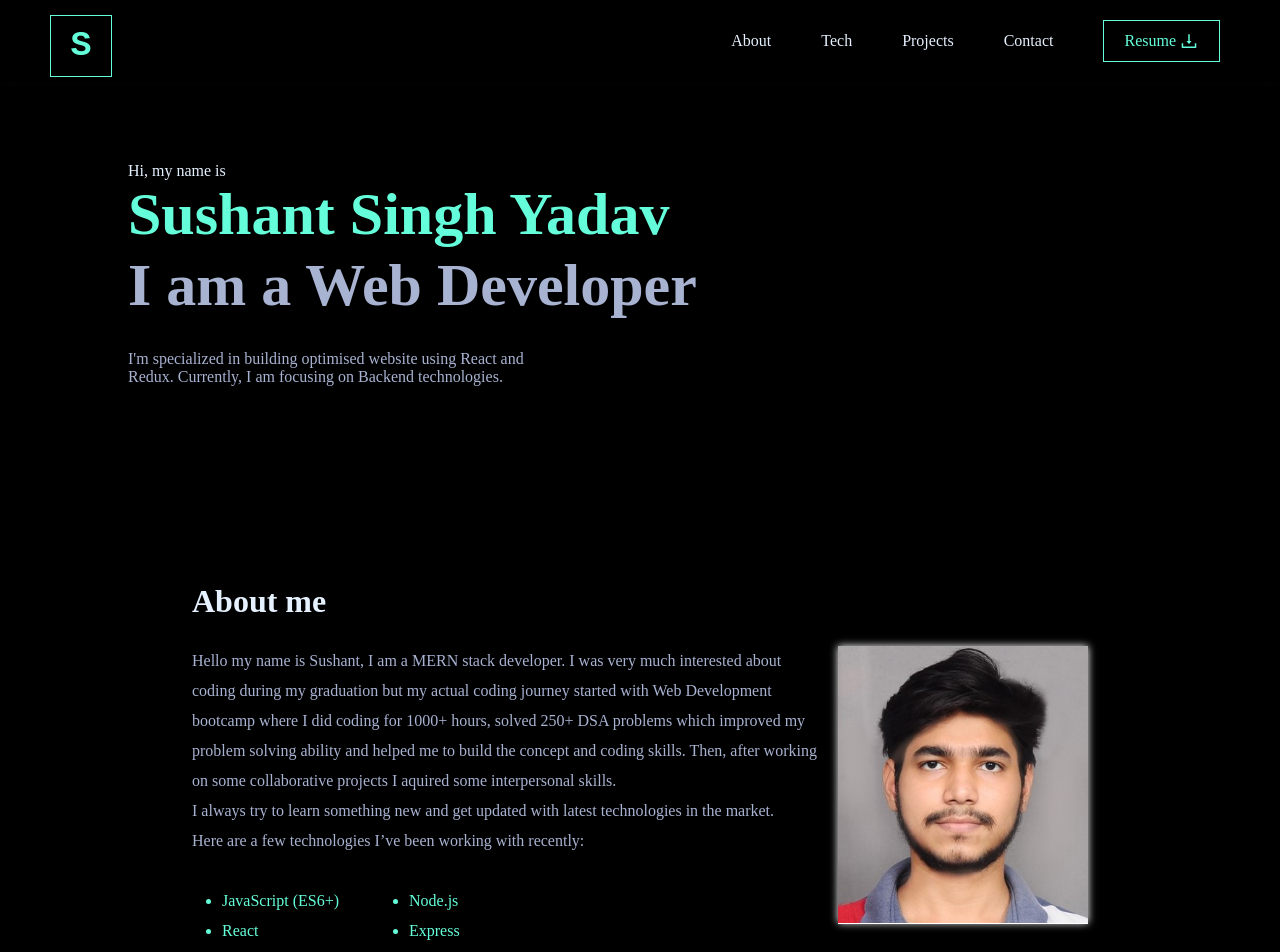
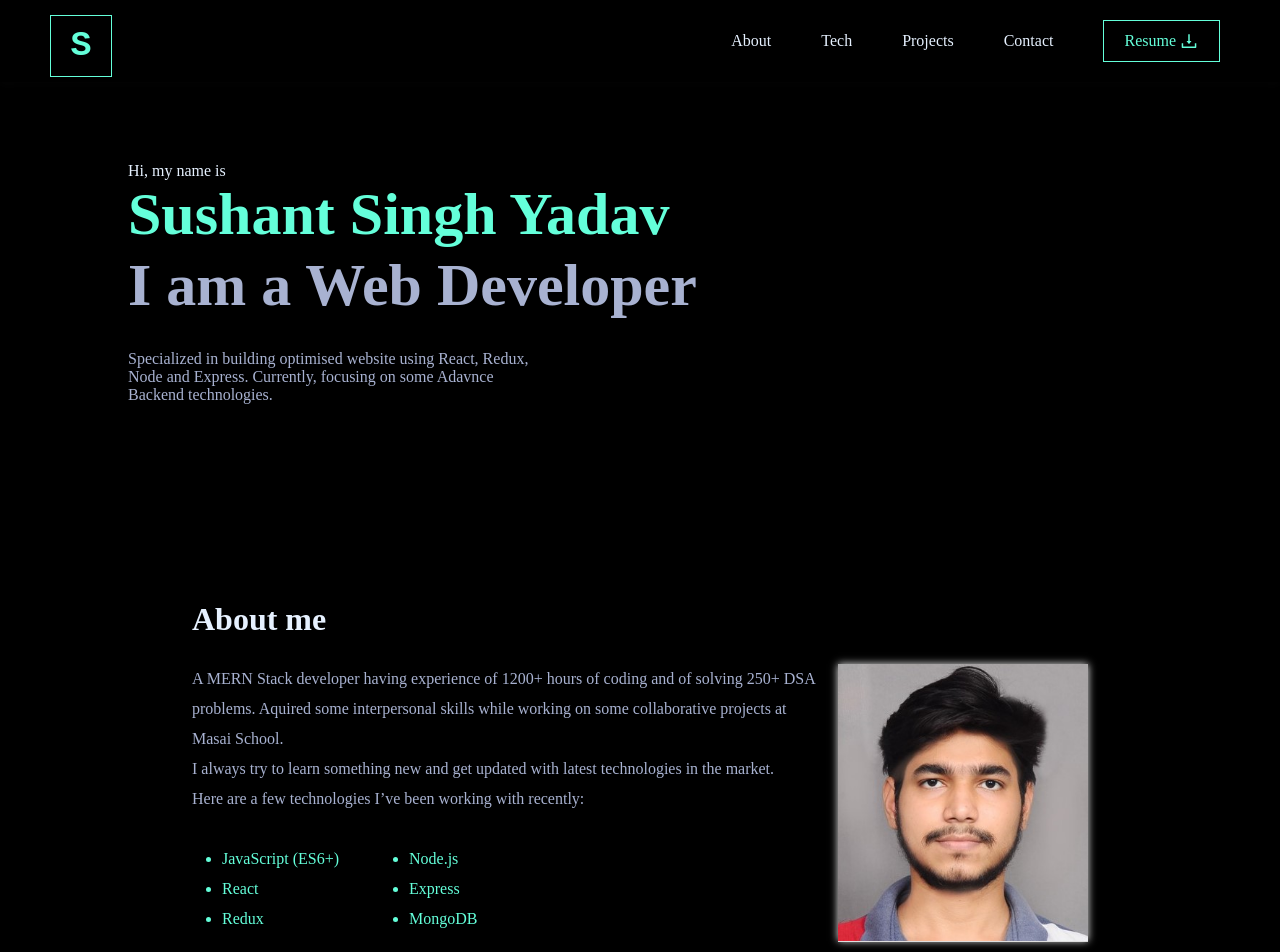
Before and after one commit to HackerSushant76/HackerSushant76.github.io, a React (Create React App) app: page / in a window 1280 px wide. Shown: the top 952 px of the page. Built offline with nearby package versions, Linux system fonts and the light colour scheme; the HTML template or start-up script is replaced by a standard one.

Commit message:
about changed

```diff
--- a/src/App.css
+++ b/src/App.css
@@ -252,7 +252,7 @@ body {
   display: flex;
   justify-content: center;
   align-items: center;
-  box-shadow: white 0px 1px 0px, white 0px 0px 8px;
+  box-shadow: rgba(255, 255, 255, 0.781) 0px 1px 0px, rgba(255, 255, 255, 0.918) 0px 0px 8px;
 }
 
 
--- a/src/Sections/About.jsx
+++ b/src/Sections/About.jsx
@@ -5,19 +5,20 @@ export function About() {
       <div>
         <div className="s-dark-text">
           <p>
-            Hello my name is Sushant, I am a MERN stack developer. I was very much
-            interested about coding during my graduation but my actual coding journey started with Web
-            Development bootcamp where I did coding for 1000+ hours, solved 250+
-            DSA problems which improved my problem solving ability and helped me
-            to build the concept and coding skills.
-            Then, after working on some collaborative projects I aquired some interpersonal skills.
+            A MERN Stack developer having experience of 1200+ hours of coding
+            and of solving 250+ DSA problems. Aquired some interpersonal skills
+            while working on some collaborative projects at Masai School.
             <br />
-           I always try to learn something new and get updated with latest technologies in the market.
+            I always try to learn something new and get updated with latest
+            technologies in the market.
             <br />
             Here are a few technologies I’ve been working with recently:
           </p>
           <br />
-            <div style={{display:"flex" , marginLeft:"30px" ,gap: "70px"}} className="bright-text">
+          <div
+            style={{ display: "flex", marginLeft: "30px", gap: "70px" }}
+            className="bright-text"
+          >
             <ul>
               <li>JavaScript (ES6+)</li>
               <li>React</li>
@@ -29,7 +30,6 @@ export function About() {
               <li>MongoDB</li>
             </ul>
           </div>
-
         </div>
 
         <div>
--- a/src/Sections/Introduction.jsx
+++ b/src/Sections/Introduction.jsx
@@ -5,8 +5,8 @@ export function Introduction() {
       <h1 className="bright-text transform">Sushant Singh Yadav</h1>
       <h1 className="s-dark-text transform">I am a Web Developer</h1>
       <div className="s-dark-text">
-        I'm specialized in building optimised website using
-        React and Redux. Currently, I am focusing on Backend technologies.
+        Specialized in building optimised website using
+        React, Redux, Node and Express. Currently, focusing on some Adavnce Backend technologies.
       </div>
     </div>
   );
```
Also changed, not shown: public/Sushant-coat.png (added). Lines whose indentation alone changed are shown as unchanged.
